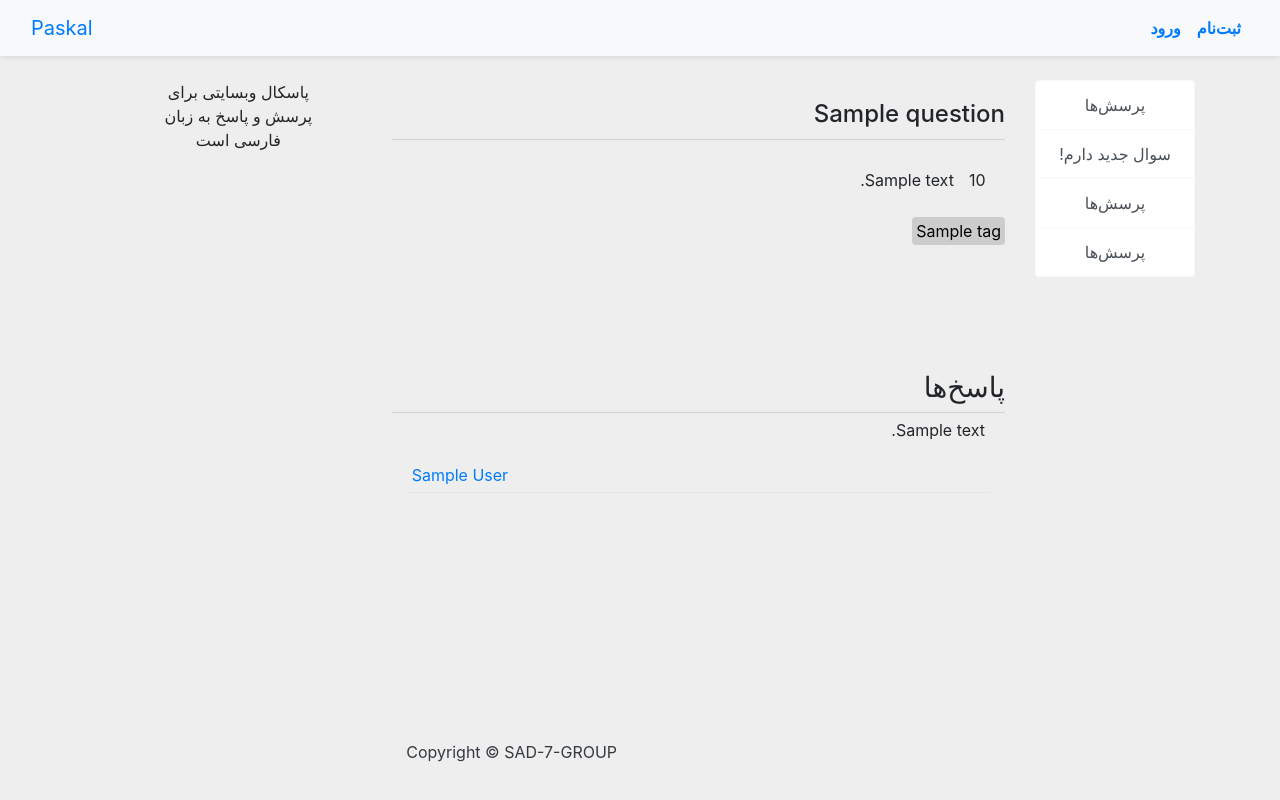
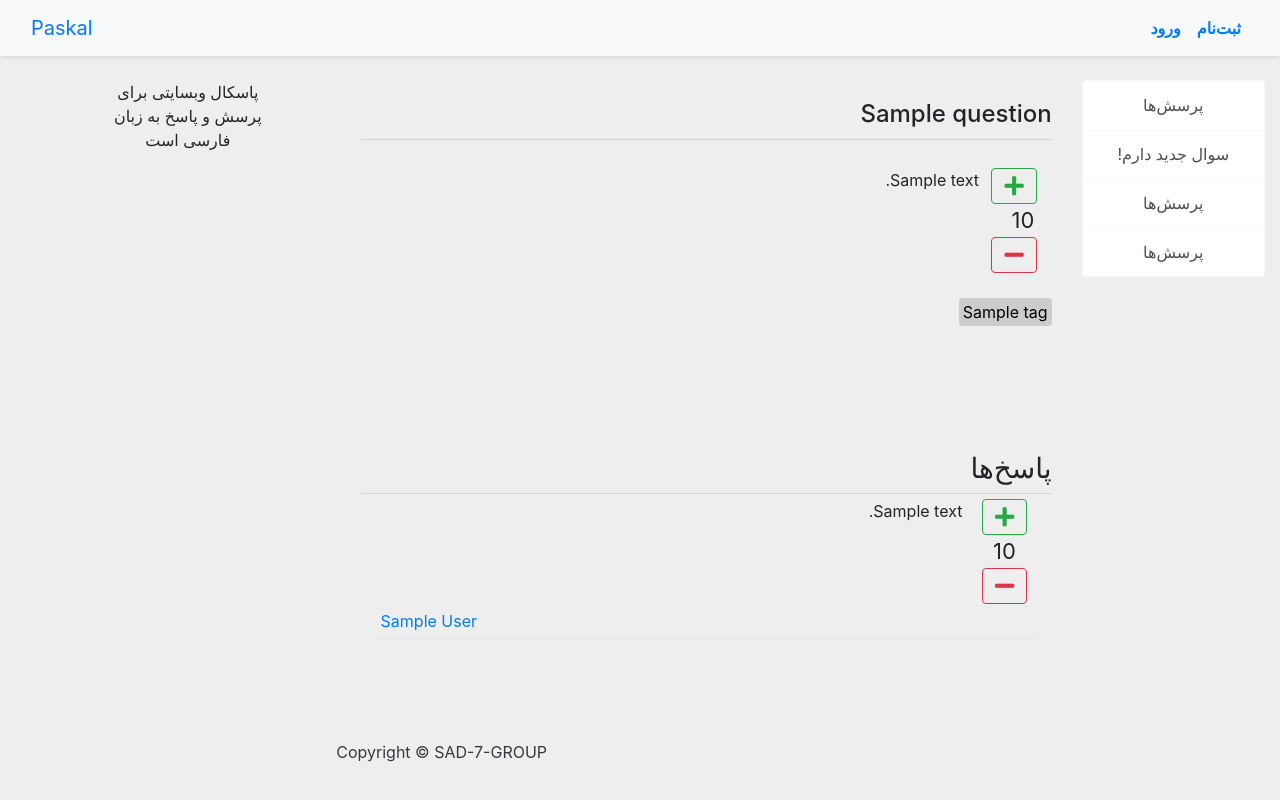
Before and after one commit to therealak12/Paskal, a Django app: page /action/questions/1 in a window 1280 px wide. Run offline with Django 3.2, Linux system fonts and the light colour scheme; tables that the repository leaves empty hold one stand-in row (values such as "Sample post"); parts of the project's set-up code (start-up, migrations or seed data) failed here and were passed over; some libraries are stand-ins or nearby versions.

Commit message:
Add voting feature

```diff
--- a/paskal/action/urls.py
+++ b/paskal/action/urls.py
@@ -1,6 +1,7 @@
 from django.urls import path
 
 from .views import QuestionListView, QuestionDetailView, QuestionCreateView, QuestionUpdateView, QuestionDeleteView
+from .views import vote_question, vote_answer
 from django.contrib.auth.decorators import login_required
 
 
@@ -14,4 +15,6 @@ urlpatterns = [
          login_required(QuestionDeleteView.as_view()), name='question-delete'),
     path('questions/edit/<int:pk>',
          login_required(QuestionUpdateView.as_view()), name='question-edit'),
+    path('ajax/vote_question/<int:pk>', login_required(vote_question), name='question-vote'),
+    path('ajax/vote_answer/<int:pk>', login_required(vote_answer), name='answer-vote'),
 ]
--- a/paskal/action/views.py
+++ b/paskal/action/views.py
@@ -1,3 +1,4 @@
+from django.http import JsonResponse
 from django.contrib.auth.decorators import login_required
 from django.shortcuts import redirect, reverse
 from django.core.exceptions import PermissionDenied
@@ -84,3 +85,36 @@ class QuestionDeleteView(DeleteView):
         if self.request.user != self.get_object().user:
             raise PermissionDenied
         return super().get(request, *args, **kwargs)
+
+
+def vote_question(request, pk):
+    question = Question.objects.get(pk=pk)
+    vote = int(request.GET.get('vote', '0'))
+    question.score += vote
+    if vote == 1:
+        question.user.score += 10
+    elif vote == -1:
+        question.user.score -= 2
+    question.user.save()
+    question.save()
+    response = JsonResponse({
+        'score': question.score,
+    })
+    response.status_code = 200
+    return response
+
+def vote_answer(request, pk):
+    answer = Answer.objects.get(pk=pk)
+    vote = int(request.GET.get('vote', '0'))
+    answer.score += vote
+    if vote == 1:
+        answer.user.score += 10
+    elif vote == -1:
+        answer.user.score -= 2
+    answer.user.save()
+    answer.save()
+    response = JsonResponse({
+        'score': answer.score,
+    })
+    response.status_code = 200
+    return response
--- a/paskal/static/action/question_detail.css
+++ b/paskal/static/action/question_detail.css
@@ -43,3 +43,11 @@
 .answer_user_section {
   direction: ltr;
 }
+
+.score_stuff {
+  font-size: 22px;
+}
+
+.score_wrapper {
+  padding: 0;
+}
--- a/paskal/templates/action/question_detail.html
+++ b/paskal/templates/action/question_detail.html
@@ -1,27 +1,101 @@
 {% extends 'base.html' %}
+{% block js_code %}
+<script>
+    $("#q_vote_up").click(function () {
+        {% if question.user != request.user %}
+            $.ajax({
+                url: "{% url 'action:question-vote' pk=question.id %}",
+                data: {
+                    'vote': '1'
+                },
+                dataType: 'json',
+                success: function (data) {
+                    $("#q_score").text(data.score);
+                }
+            });
+        {% else %}
+            alert("شما نمی‌توانید به سوال خودتان رای دهید!");
+        {% endif %}
+    });
+    $("#q_vote_down").click(function () {
+        {% if question.user != request.user %}
+            $.ajax({
+                url: "{% url 'action:question-vote' pk=question.id %}",
+                data: {
+                    'vote': '-1'
+                },
+                dataType: 'json',
+                success: function (data) {
+                    $("#q_score").text(data.score);
+                }
+            });
+        {% else %}
+            alert("شما نمی‌توانید به سوال خودتان رای دهید!");
+        {% endif %}
+    });
+    $(function () {
+        {% for answer in question.answer_set.all %}
+        $("#ans_vote_up_{{answer.id}}").click(function () {
+            {% if answer.user != request.user %}
+                $.ajax({
+                    url: "{% url 'action:answer-vote' pk=answer.id %}",
+                    data: {
+                        'vote': '1'
+                    },
+                    dataType: 'json',
+                    success: function (data) {
+                        $("#ans_score_{{answer.id}}").text(data.score);
+                    }
+                });
+            {% else %}
+            alert("شما نمی‌توانید به پاسخ خودتان رای دهید!")
+            {% endif %}
+        });
+        $("#ans_vote_down_{{answer.id}}").click(function () {
+            {% if answer.user != request.user %}
+            $.ajax({
+                url: "{% url 'action:answer-vote' pk=answer.id %}",
+                data: {
+                    'vote': '-1'
+                },
+                dataType: 'json',
+                success: function (data) {
+                    $("#ans_score_{{answer.id}}").text(data.score);
+                }
+            });
+            {% else %}
+                alert("شما نمی‌توانید به پاسخ خودتان رای دهید!");
+            {% endif %}
+        });
+        {% endfor %}
+    })
+</script>
+{% endblock %}
 {% load static %}
 {% load crispy_forms_tags %}
 {% block content %}
 <link rel="stylesheet" type="text/css" href={% static 'action/question_detail.css' %}>
 <link rel="stylesheet" type="text/css" href={% static 'common/custom_form.css' %}>
-<div class="container">
+<div class="container-fluid">
     <div class="row main_row main_container">
         <div class="col col-8">
             <div class="row main_row">
                 <h4 class="q_title rtl_text">{{ question.title }}</h4>
             </div>
             <div class="row main_row">
-                <div class="col col-1 q_score">
-                    {{ question.score }}
+                <div class="col col-1 q_score center_text">
+                    <button class="fa fa-plus btn btn-outline-success score_stuff" id="q_vote_up"></button>
+                    <div class="score_stuff" id="q_score">{{ question.score }}</div>
+                    <button class="fa fa-minus btn btn-outline-danger score_stuff" id="q_vote_down"></button>
                 </div>
-                <div class="rtl_text" class="col col-7">
+                <div class="rtl_text col col-9"">
                     {{ question.text }}
                 </div>
             </div>
-            <div class="row main_row">
-                {% for tag in question.tags.all %}
-                <a href="#" class="q_tag">{{ tag }}</a>
-                {% endfor %}
+            <div class=" row main_row">
+                    {% for tag in question.tags.all %}
+                    <a href="#" class="q_tag">{{ tag }}</a>
+                    {% endfor %}
             </div>
             {% if question.user == request.user %}
             <div class="row main_row">
@@ -42,7 +116,16 @@
             {% for answer in question.answer_set.all %}
             <div class="ans_wrapper">
                 <div class="row inner_row_1">
-                    <p class="rtl_text">{{ answer.text }}</p>
+                    <div class="col col-1 score_wrapper center_text">
+                        <button class="fa fa-plus btn btn-outline-success score_stuff"
+                            id="ans_vote_up_{{answer.id}}"></button>
+                        <div class="score_stuff" id="ans_score_{{answer.id}}">{{ answer.score }}</div>
+                        <button class="fa fa-minus btn btn-outline-danger score_stuff"
+                            id="ans_vote_down_{{answer.id}}"></button>
+                    </div>
+                    <div class="col col-11">
+                        <p class="rtl_text">{{ answer.text }}</p>
+                    </div>
                 </div>
                 <div class="row inner_row_1 answer_user_section">
                     <a href="{% url 'user:profile' id=answer.user.id %}">{{ answer.user }}</a>
--- a/paskal/templates/base.html
+++ b/paskal/templates/base.html
@@ -6,8 +6,8 @@
     <title>پاسکال</title>
     <meta charset="utf-8">
     <meta name="viewport" content="width=device-width, initial-scale=1, shrink-to-fit=no">
-    <script src="https://code.jquery.com/jquery-3.4.1.slim.min.js"
-        integrity="sha384-J6qa4849blE2+poT4WnyKhv5vZF5SrPo0iEjwBvKU7imGFAV0wwj1yYfoRSJoZ+n" crossorigin="anonymous">
+    <script src="https://code.jquery.com/jquery-3.5.0.js"
+        integrity="sha256-r/AaFHrszJtwpe+tHyNi/XCfMxYpbsRg2Uqn0x3s2zc=" crossorigin="anonymous"></script>
     </script>
     <script src="https://cdn.jsdelivr.net/npm/popper.js@1.16.0/dist/umd/popper.min.js"
         integrity="sha384-Q6E9RHvbIyZFJoft+2mJbHaEWldlvI9IOYy5n3zV9zzTtmI3UksdQRVvoxMfooAo" crossorigin="anonymous">
@@ -19,12 +19,13 @@
     <meta name="google" content="notranslate" />
     <link rel="stylesheet" href="https://stackpath.bootstrapcdn.com/bootstrap/4.4.1/css/bootstrap.min.css"
         integrity="sha384-Vkoo8x4CGsO3+Hhxv8T/Q5PaXtkKtu6ug5TOeNV6gBiFeWPGFN9MuhOf23Q9Ifjh" crossorigin="anonymous">
-
+    <link rel="stylesheet" href="https://use.fontawesome.com/releases/v5.7.0/css/all.css"
+        integrity="sha384-lZN37f5QGtY3VHgisS14W3ExzMWZxybE1SJSEsQp9S+oqd12jhcu+A56Ebc1zFSJ" crossorigin="anonymous">
     <link rel="stylesheet" href={% static 'base.css' %}>
 </head>
 
 <body>
-    <div class="container">
+    <div class="container-fluid">
         <nav class="navbar navbar-default fixed-top navbar-expand-lg bg-light shadow-sm">
             <div class="container-fluid">
                 <a class="navbar-brand" href="#">Paskal</a>
@@ -53,10 +54,9 @@
         </nav>
         <div class="row main_content_wrapper">
             <div class="col col-lg-10 col-md-8 col-sm-8">
-                {% block content %}
-                {% endblock content %}
+                {% block content %} {% endblock content %}
             </div>
-            <div class="col col-lg-2 col-md-4 col-sm-4 main_row content_right">
+            <div class="col col-lg-2 col-md-4 col-sm-4 main_row">
                 <div class="center_text">
                     <a class="list-group-item list-group-item-action border-light"
                         href="{% url 'action:question-list' %}">پرسش‌ها</a>
@@ -73,6 +73,7 @@
             <p class="text-dark">Copyright &copy; SAD-7-GROUP</p>
         </footer>
     </div>
+    {% block js_code %}{% endblock %}
 </body>
 
 </html>
--- a/paskal/user/models.py
+++ b/paskal/user/models.py
@@ -51,4 +51,7 @@ class User(AbstractBaseUser, PermissionsMixin):
     USERNAME_FIELD = 'email'
 
     def __str__(self):
-        return self.name
+        if self.name:
+            return self.name
+        else:
+            return self.email
```
Also changed, not shown: 2 other files.
